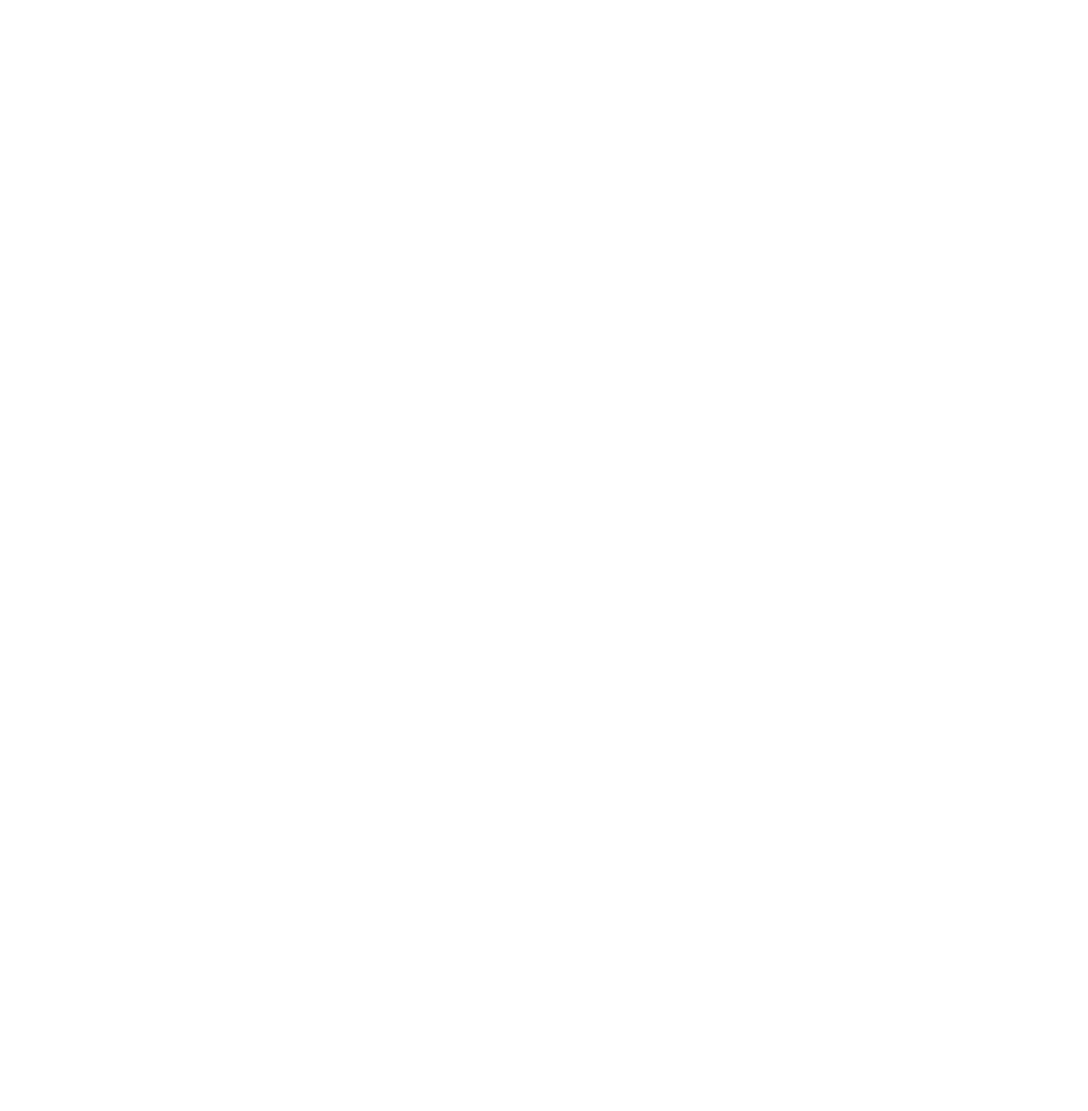
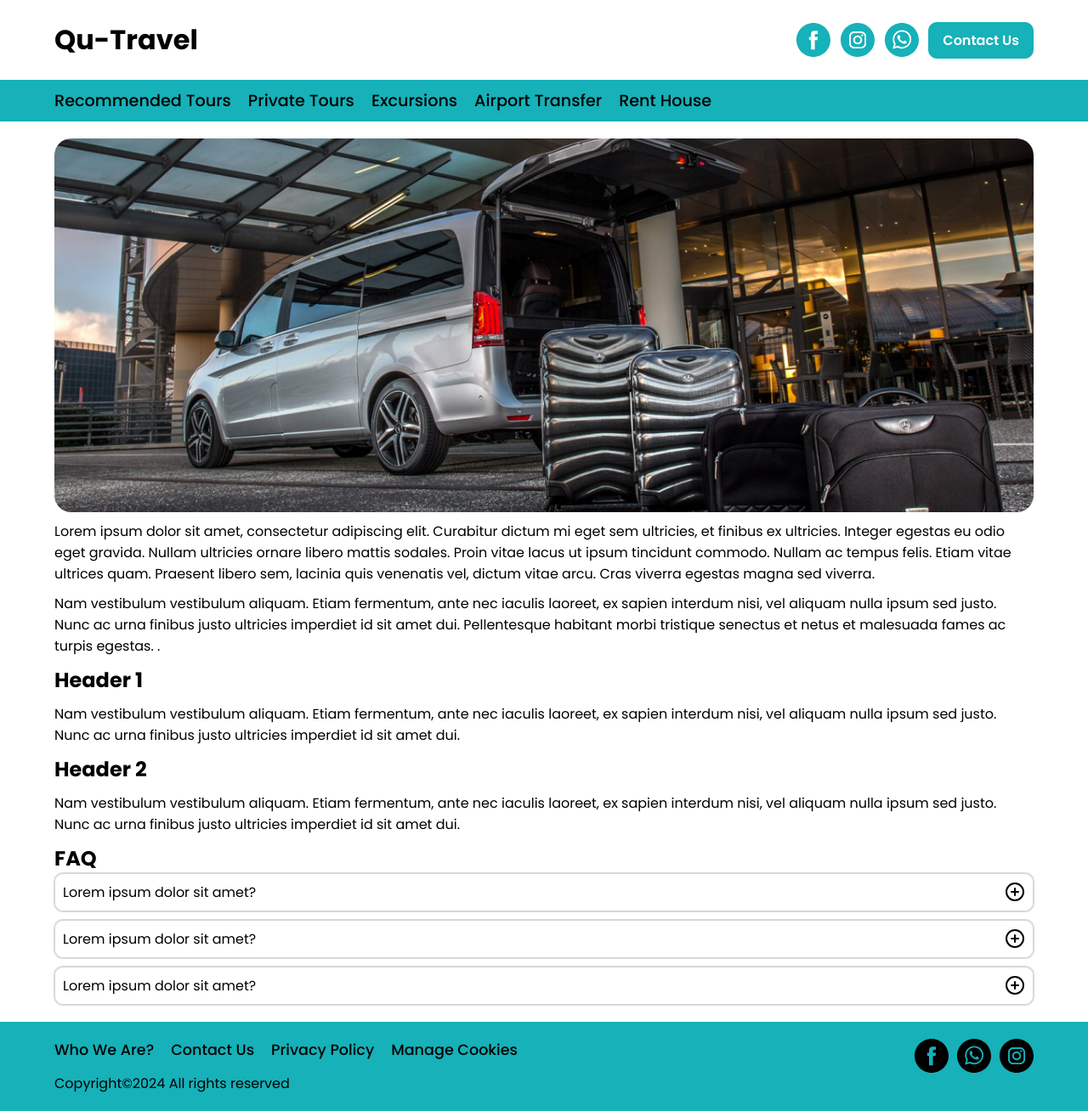
Before and after one commit to omertaskn452/tour-app, a React (Create React App) app: page /transfer in a window 1280 px wide. Before the commit this address had no page. Shown: the whole page at 85% size. Before the commit the page ends 800 px from the top, so only its background shows below. Built offline with nearby package versions, Linux system fonts and the light colour scheme.

Commit message:
Transfer page added

```diff
--- a/src/App.js
+++ b/src/App.js
@@ -1,13 +1,15 @@
 import { BrowserRouter as Router, Route, Routes } from 'react-router-dom';
 import Main from './pages/Main/Main';
 import Tour1 from './pages/Tours/Tour1/Tour1';
+import Transfer from './pages/Transfer/Transfer';
 
 function App() {
   return (
     <Router>
       <Routes>
         <Route exact path="/" element={<Main/>}/>
-        <Route path="/tour1" element={<Tour1/>}/>
+        <Route path="tour1" element={<Tour1/>}/>
+        <Route path="transfer" element={<Transfer/>}/>
       </Routes>
     </Router>
   );
--- a/src/components/DropdownMenu/DropdownMenu.jsx
+++ b/src/components/DropdownMenu/DropdownMenu.jsx
@@ -23,7 +23,7 @@
 
   let tours = props.tours.map((item) => {
     return <li className="dropdown-menu-list-item">
-      <Link className="dropdown-menu-link" to="tour1">{item}</Link>
+      <Link className="dropdown-menu-link" to="/tour1">{item}</Link>
     </li>
   })
 
--- a/src/components/Navbar/Navbar.jsx
+++ b/src/components/Navbar/Navbar.jsx
@@ -1,5 +1,6 @@
 import React, { useState, useEffect, useRef } from "react";
 import style from "./navbar.css"
+import { Link } from "react-router-dom";
 import DropdownMenu from "../DropdownMenu/DropdownMenu";
 import toursData from "../../tourData"
 
@@ -34,8 +35,8 @@
       <div className="container">
         <ul className="navbar-link">
           {dropdownItems}
-          <li className="navbar-link-item"><a href="tour1">Airport Transfer</a></li>
-          <li className="navbar-link-item"><a href="#">Rent House</a></li>
+          <li className="navbar-link-item"><Link to="/transfer" className="hamburger-menu-link">Airport Transfer</Link></li>
+          <li className="navbar-link-item"><Link to="/transfer" className="hamburger-menu-link">Rent House</Link></li>
         </ul>
       </div>
     </div>
--- a/src/components/Navbar/navbar.css
+++ b/src/components/Navbar/navbar.css
@@ -13,7 +13,6 @@
   margin-right: 20px;
 }
 .navbar-link-item > a{
-  color: #fffb23;
   transition: 0.1s ease;
 }
 .navbar-link-item > a:hover{
--- a/src/components/NavbarMobile/NavbarMobile.jsx
+++ b/src/components/NavbarMobile/NavbarMobile.jsx
@@ -2,6 +2,7 @@
 import DropdownMenu from "../DropdownMenu/DropdownMenu";
 import style from "./navbarMobile.css"
 import {Menu, X} from "lucide-react";
+import { Link } from "react-router-dom";
 import tourData from "../../tourData"
 
 export default function NavbarMobile(){
@@ -46,14 +47,14 @@
     <div className="navbar-mobile">
       <div className="container">
         <div className="navbar-mobile-wrapper">
-          <a href="#"><h2>Qu-Travel</h2></a>
-          {isMenuOpen ? <X size={40} onClick={()=>toggleIsMenuOpen()}/> : <Menu size={40} onClick={()=>toggleIsMenuOpen()}/>}
+          <Link to="/"><h2>Qu-Travel</h2></Link>
+          {isMenuOpen ? <X className="hamburger-menu-icon" size={40} onClick={()=>toggleIsMenuOpen()}/> : <Menu className="hamburger-menu-icon" size={40} onClick={()=>toggleIsMenuOpen()}/>}
         </div>
         {isMenuOpen && <div className={isMenuOpen ? "hamburger-menu" : "hidden"}>
             <ul className="hamburger-menu-list">
               {dropdownItems}
-              <li className="hamburger-menu-list-item"><a href="tour1">Airport Transfer</a></li>
-              <li className="hamburger-menu-list-item"><a href="tour1">Rent House</a></li>
+              <li className="hamburger-menu-list-item"><Link to="transfer" className="hamburger-menu-link">Airport Transfer</Link></li>
+              <li className="hamburger-menu-list-item"><Link className="hamburger-menu-link">Rent House</Link></li>
             </ul>
           </div>}
       </div>
--- a/src/components/NavbarMobile/navbarMobile.css
+++ b/src/components/NavbarMobile/navbarMobile.css
@@ -13,6 +13,9 @@
 .hamburger-menu{
   padding-bottom: 10px;
 }
+.hamburger-menu-icon{
+  cursor: pointer;
+}
 .hamburger-menu-list{
   list-style-type: none;
   padding: 0;
@@ -24,8 +27,8 @@
 .hamburger-menu-list > li + li {
   margin-top: 5px;
 }
-.hamburger-menu-list-item > a{
-  color: #fffb23;
+.hamburger-menu-link:hover{
+  color: white;
 }
 .hidden{
   display: none;
--- /dev/null
+++ b/src/components/Transport/Transport.jsx
@@ -0,0 +1,59 @@
+import React, {useState} from "react";
+import style from "./transport.css"
+import {nanoid} from "nanoid"
+import { CirclePlus, CircleMinus } from "lucide-react";
+
+export default function Tranport(){
+
+  const [faqItems, setFaqItems] = useState([
+    {id: nanoid(), isOpen: false},
+    {id: nanoid(), isOpen: false},
+    {id: nanoid(), isOpen: false}
+  ])
+
+  const toggleIsOpen = (id) => {
+    setFaqItems(prevState => {
+      return prevState.map((item) => {
+        return item.id === id ? {...item, isOpen: !item.isOpen} : item
+      })
+    })
+  }
+
+  let faqElements = faqItems.map((item) => {
+    return <div
+      key={item.id}
+      onClick={()=>toggleIsOpen(item.id)}
+      className="transport-faq-list"
+      >
+        <div className="transport-faq-question">
+          <p>Lorem ipsum dolor sit amet?</p>
+          {item.isOpen ? <CircleMinus></CircleMinus> : <CirclePlus></CirclePlus>}
+        </div>
+        {item.isOpen && <li className="transport-faq-list-item">Lorem ipsum dolor sit amet, consectetur adipiscing elit. Duis aliquam ex et odio fringilla, ut.Lorem ipsum dolor sit amet, consectetur adipiscing elit. Duis aliquam ex et odio fringilla, ut.</li>}
+    </div>
+  })
+
+  console.log(faqItems)
+
+  return(
+    <div className="container">
+      <div className="transport">
+        <div className="transport-img-wrapper">
+          <img className="transport-img" src="/img/stock/transport.jpg" alt="" />
+        </div>
+        <div className="transport-info">
+          <p>Lorem ipsum dolor sit amet, consectetur adipiscing elit. Curabitur dictum mi eget sem ultricies, et finibus ex ultricies. Integer egestas eu odio eget gravida. Nullam ultricies ornare libero mattis sodales. Proin vitae lacus ut ipsum tincidunt commodo. Nullam ac tempus felis. Etiam vitae ultrices quam. Praesent libero sem, lacinia quis venenatis vel, dictum vitae arcu. Cras viverra egestas magna sed viverra. </p>
+          <p>Nam vestibulum vestibulum aliquam. Etiam fermentum, ante nec iaculis laoreet, ex sapien interdum nisi, vel aliquam nulla ipsum sed justo. Nunc ac urna finibus justo ultricies imperdiet id sit amet dui. Pellentesque habitant morbi tristique senectus et netus et malesuada fames ac turpis egestas. .</p>
+          <h2>Header 1</h2>
+          <p>Nam vestibulum vestibulum aliquam. Etiam fermentum, ante nec iaculis laoreet, ex sapien interdum nisi, vel aliquam nulla ipsum sed justo. Nunc ac urna finibus justo ultricies imperdiet id sit amet dui. </p>
+          <h2>Header 2</h2>
+          <p>Nam vestibulum vestibulum aliquam. Etiam fermentum, ante nec iaculis laoreet, ex sapien interdum nisi, vel aliquam nulla ipsum sed justo. Nunc ac urna finibus justo ultricies imperdiet id sit amet dui.</p>
+        </div>
+        <div className="transport-faq">
+          <h2>FAQ</h2>
+          {faqElements}
+        </div>
+      </div>
+    </div>
+  )
+}
--- /dev/null
+++ b/src/components/Transport/transport.css
@@ -0,0 +1,32 @@
+.transport{
+  padding: 20px 0;
+}
+.transport-img-wrapper{
+  height: 450px;
+  padding-bottom: 10px;
+}
+.transport-img{
+  height: 100%;
+  object-fit: cover;
+  border-radius: 20px;
+}
+.transport-info *{
+  margin-bottom: 10px;
+}
+.transport-faq-list{
+  padding: 10px;
+  /* border: 1px solid #000000; */
+  border-radius: 10px;
+  box-shadow: rgba(0, 0, 0, 0.15) 0px 0px 0px 1px, rgb(209, 213, 219) 0px 0px 0px 1px inset;
+  cursor: pointer;
+}
+.transport-faq-list + .transport-faq-list{
+  margin-top: 10px;
+}
+.transport-faq-question{
+  display: flex;
+  justify-content: space-between;
+}
+.transport-faq-list-item{
+  margin-top: 5px;
+}
--- /dev/null
+++ b/src/pages/Transfer/Transfer.jsx
@@ -0,0 +1,19 @@
+import React from "react";
+import Header from "../../components/Header/Header";
+import Navbar from "../../components/Navbar/Navbar";
+import NavbarMobile from "../../components/NavbarMobile/NavbarMobile";
+import Footer from "../../components/Footer/Footer";
+import Tranport from "../../components/Transport/Transport";
+
+export default function Transfer() {
+  return(
+    <>
+      <Header/>
+      <Navbar/>
+      <NavbarMobile/>
+      <Tranport/>
+      <Footer/>
+    </>
+
+  )
+}
```
Also changed, not shown: src/pages/Transfer/transfer.css (added).
